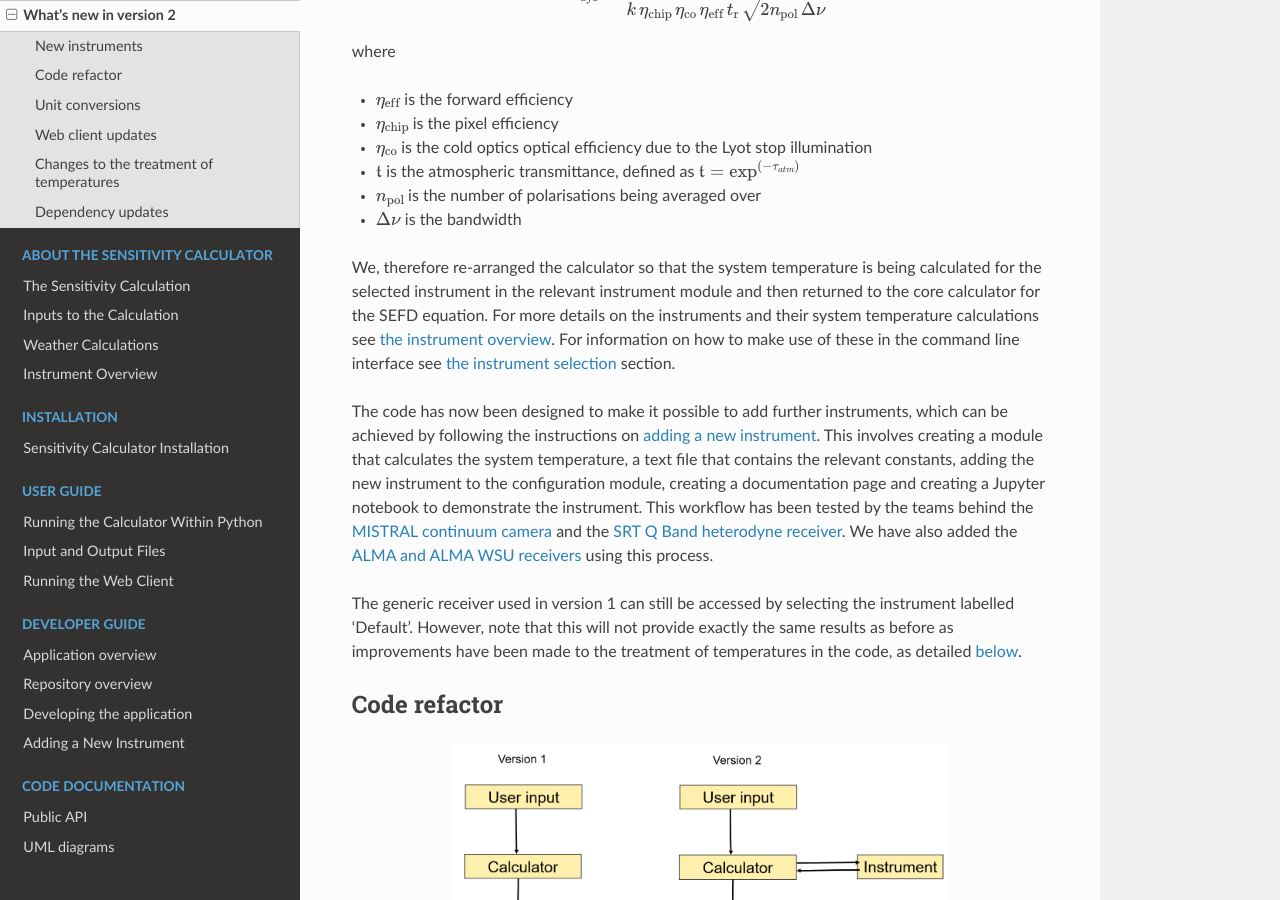
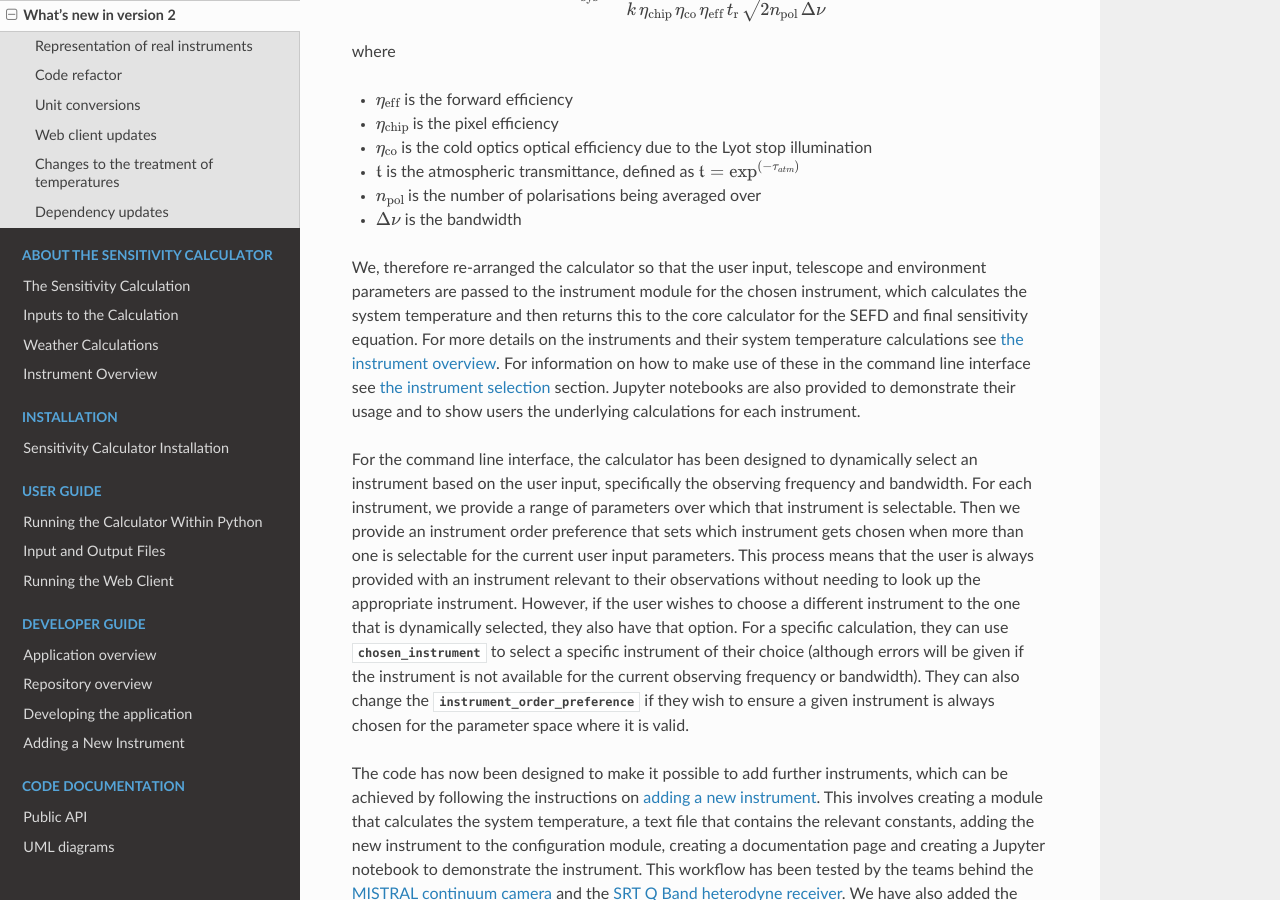
Before and after one commit to ukatc/AtLAST_sensitivity_calculator, a Sphinx documentation site: the page built from docs/source/quickstart_guide/whats_new.rst, in a window 1280 px wide and 900 px high, scrolled down 1082 px. Built offline with Sphinx 7.4.7 and the Read the Docs theme 3.1.0, drawn with Linux system fonts in a browser that asks for light colours; some of the changed text lies outside the part shown.

Commit message:
Expansion of what's new (ASC-118). Also fixed an issue with the API (noted in ASC-28).

```diff
--- a/docs/source/code_docs/public_api.rst
+++ b/docs/source/code_docs/public_api.rst
@@ -4,8 +4,8 @@ Public API
 .. automodule:: atlast_sc.calculator
    :members: Calculator
 
-.. automodule:: atlast_sc.derived_groups
+.. automodule:: atlast_sc.parameters.derived_groups
    :members:
 
-.. autoclass:: atlast_sc.utils.FileHelper
+.. autoclass:: atlast_sc.core.utils.FileHelper
    :members:
--- a/docs/source/quickstart_guide/whats_new.rst
+++ b/docs/source/quickstart_guide/whats_new.rst
@@ -1,10 +1,10 @@
 What's new in version 2
 =======================
 
-The AtLAST Sensitivity Calculator was first developed as part of the AtLAST Design Study (funded by the European Union's Horizon Europe research and innovation programme under grant agreement No. 951815). As part of the AtLAST2 Design Consolidation Phase (funded by the European Union's Horizon Europe research and innovation programme under grant agreement No. 101188037), a new version of the code has been developed. The key objective of this new version is to provide a calculator that takes into account the variety of instruments that are being developed for current (sub-)mm telescopes so that science users can better constrain their science cases and instrument builders can better understand how their instruments will work with the telescope and how best to improve their instruments to better satisfy the needs of the science community.
+The AtLAST Sensitivity Calculator was first developed as part of the AtLAST Design Study (funded by the European Union's Horizon Europe research and innovation programme under grant agreement No. 951815). As part of the AtLAST2 Design Consolidation Phase (funded by the European Union's Horizon Europe research and innovation programme under grant agreement No. 101188037), a new version of the code has been developed. The key objective of this new version is to provide a calculator that takes into account the variety of instruments that are being developed for current (sub-)mm telescopes so that science users can better constrain their science cases and instrument builders can better understand how their instruments will interact with the telescope and how best to improve their instruments to better satisfy the needs of the science community.
 
-New instruments
-+++++++++++++++
+Representation of real instruments
+++++++++++++++++++++++++++++++++++
 Version 1 of the calculator assumed a generic coherent receiver with a receiver temperature linearly dependent on frequency in :doc:`the radiometer equation <../calculator_info/sensitivity>`. In this new version, we have worked with builders of (sub-)mm instruments to understand how to represent their instruments that have been or are being built for other telescopes in the code so that they can be used as examples of the different types of instrument that will be built for AtLAST. These instruments include high resolution heterodyne spectrometers, continuum cameras using Kinetic Inductance Detector (KID) technology and an Integrated Field Unit using KID technology. Initially, this included the following five instruments:
 
 * CHAI
@@ -27,7 +27,9 @@ where
 * :math:`n_\mathrm{pol}` is the number of polarisations being averaged over
 * :math:`\Delta\nu` is the bandwidth
 
-We, therefore re-arranged the calculator so that the system temperature is being calculated for the selected instrument in the relevant instrument module and then returned to the core calculator for the SEFD equation. For more details on the instruments and their system temperature calculations see :doc:`the instrument overview <../calculator_info/instrument_overview>`. For information on how to make use of these in the command line interface see :ref:`the instrument selection <section_instrument_selection>` section.
+We, therefore re-arranged the calculator so that the user input, telescope and environment parameters are passed to the instrument module for the chosen instrument, which calculates the system temperature and then returns this to the core calculator for the SEFD and final sensitivity equation. For more details on the instruments and their system temperature calculations see :doc:`the instrument overview <../calculator_info/instrument_overview>`. For information on how to make use of these in the command line interface see :ref:`the instrument selection <section_instrument_selection>` section. Jupyter notebooks are also provided to demonstrate their usage and to show users the underlying calculations for each instrument.
+
+For the command line interface, the calculator has been designed to dynamically select an instrument based on the user input, specifically the observing frequency and bandwidth. For each instrument, we provide a range of parameters over which that instrument is selectable. Then we provide an instrument order preference that sets which instrument gets chosen when more than one is selectable for the current user input parameters. This process means that the user is always provided with an instrument relevant to their observations without needing to look up the appropriate instrument. However, if the user wishes to choose a different instrument to the one that is dynamically selected, they also have that option. For a specific calculation, they can use :meth:`chosen_instrument <atlast_sc.calculator.Calculator.chosen_instrument>` to select a specific instrument of their choice (although errors will be given if the instrument is not available for the current observing frequency or bandwidth). They can also change the :meth:`instrument_order_preference <atlast_sc.calculator.Calculator.instrument_order_preference>` if they wish to ensure a given instrument is always chosen for the parameter space where it is valid.
 
 The code has now been designed to make it possible to add further instruments, which can be achieved by following the instructions on :doc:`adding a new instrument <../developer_guide/adding_new_instrument>`. This involves creating a module that calculates the system temperature, a text file that contains the relevant constants, adding the new instrument to the configuration module, creating a documentation page and creating a Jupyter notebook to demonstrate the instrument. This workflow has been tested by the teams behind the :doc:`MISTRAL continuum camera <../calculator_info/instruments/mistral_tsys>` and the :doc:`SRT Q Band heterodyne receiver <../calculator_info/instruments/SRTQband_tsys>`. We have also added the :doc:`ALMA and ALMA WSU receivers <../calculator_info/instruments/alma_tsys>` using this process.
 
--- a/docs/source/user_guide/usage.rst
+++ b/docs/source/user_guide/usage.rst
@@ -165,6 +160,7 @@ You can reset the user input parameters stored in the calculator to their initia
         # expected output
         # bandwidth 100.0 MHz
 
+.. _input data:
 
 Initialising the Calculator with a dictionary
 ---------------------------------------------
```
Also changed, not shown: other parts of docs/source/user_guide/usage.rst (+0 -5 lines), 1 other file.
